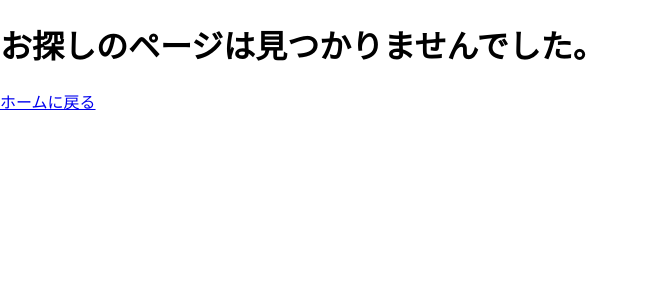
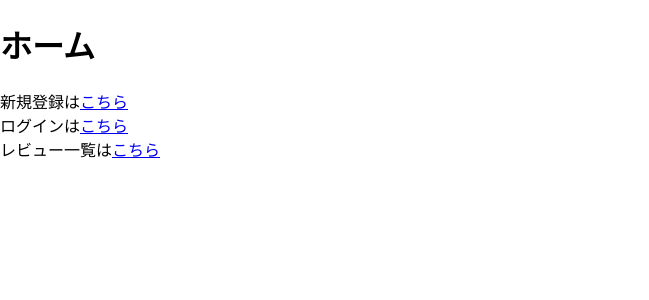
Before and after one commit to Hashi-02/mission-react-book-review-app, a React (Create React App) app: page /home in a window 1280 px wide. Shown: the top 300 px of the page, without its empty margins (0-649 px from the left). Built offline with nearby package versions, Linux system fonts and the light colour scheme.

Commit message:
書籍レビューの一覧を取得

```diff
--- a/src/App.js
+++ b/src/App.js
@@ -3,12 +3,14 @@ import Home from './components/Home';
 import Signup from './components/Signup';
 import Login from './components/Login';
 import NotFound from './components/NotFound';
+import Review from './components/Review';
 
 const App = () => {
   return (
     <BrowserRouter>
       <Routes>
-        <Route path={`/`} element={<Home />} />
+        <Route path={`/review`} element={<Review />} />
+        <Route path={`/home`} element={<Home />} />
         <Route path={`/signup/`} element={<Signup />} />
         <Route path={`/login/`} element={<Login />} />
         <Route path={`*`} element={<NotFound />} />
--- a/src/components/Home.js
+++ b/src/components/Home.js
@@ -12,6 +12,9 @@ const Home = () => {
       <div>
         ログインは<Link to={`/login/`}>こちら</Link>
       </div>
+      <div>
+        レビュー一覧は<Link to={`/review`}>こちら</Link>
+      </div>
     </>
   );
 };
--- a/src/components/Login.js
+++ b/src/components/Login.js
@@ -52,7 +52,7 @@ const Login = () => {
       <div>{error && <p>{error.message}</p>}</div>
 
       <div>
-        <Link to={`/`}>ホームに戻る</Link>
+        <Link to={`/home`}>ホームに戻る</Link>
       </div>
       <div>
         <form onSubmit={formik.handleSubmit}>
--- /dev/null
+++ b/src/components/Review.jsx
@@ -0,0 +1,38 @@
+/*  Home.js */
+
+import { Link } from 'react-router-dom';
+import axios from 'axios';
+import React from 'react';
+
+const Review = () => {
+  const url =
+    'https://api-for-missions-and-railways.herokuapp.com/books?offset=10';
+  const token =
+    'eyJhbGciOiJIUzI1NiIsInR5cCI6IkpXVCJ9.eyJleHAiOjE2NDg4MzkwNTIsImlhdCI6IjIwMjItMDMtMzFUMTg6NTA6NTIuMDQwNTc0MTgxWiIsInN1YiI6IjU0NTQ2NTU3MzU0IiwidXNlcl9pZCI6IjA0OGM4OTE4LTMyYTctNDg2NC1hYzc0LTc4Mjg4Y2Q5OTNjMyJ9.Wf8KoMB5IifPxO8_Nf8RLFA-m5y-ymA22Lc_vn3vRM0';
+
+  React.useEffect(() => {
+    axios
+      .get(url, {
+        headers: {
+          Authorization: `Bearer ${token}`,
+        },
+      })
+      .then((res) => {
+        console.log(res.data);
+      });
+  });
+
+  return (
+    <>
+      <h1>レビュー一覧</h1>
+      <div>
+        新規登録は<Link to={`/signup/`}>こちら</Link>
+      </div>
+      <div>
+        ログインは<Link to={`/login/`}>こちら</Link>
+      </div>
+    </>
+  );
+};
+
+export default Review;
--- a/src/components/Signup.js
+++ b/src/components/Signup.js
@@ -59,7 +59,7 @@ const Signup = () => {
       </div>
       <div>{error && <p>{error.message}</p>}</div>
       <div>
-        <Link to={`/`}>ホームに戻る</Link>
+        <Link to={`/home`}>ホームに戻る</Link>
       </div>
 
       <form onSubmit={formik.handleSubmit}>
```
